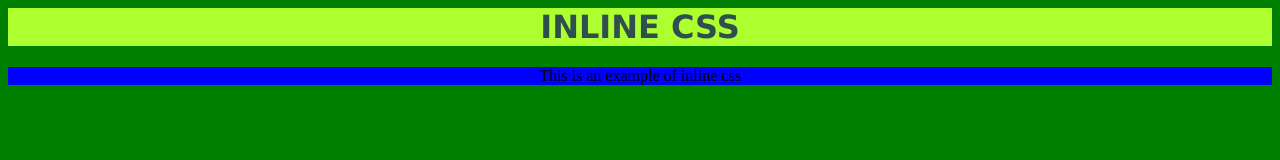
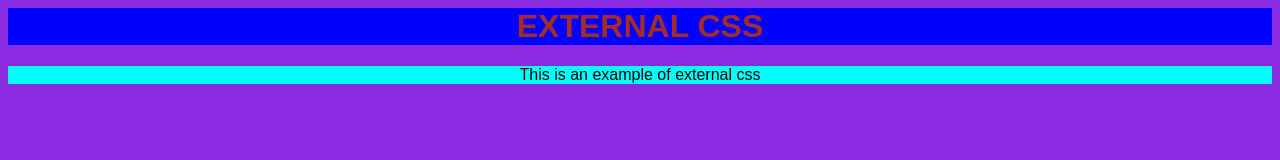
Before and after one commit to Daniella-13-gif/LESSON-7, a plain HTML site: page index.html in a window 1280 px wide. Drawn offline with Linux system fonts and the light colour scheme.

Commit message:
Add files via upload

```diff
--- a/index.html
+++ b/index.html
@@ -2,13 +2,17 @@
     <html>
 
     <head>
-    <title>INLINE CSS</title>
-    </head>
-    <body style="background-color: green;">
+    <title>EXTERNAL CSS</title>
+   <link href="style.css" rel="stylesheet">
+   </head>
+    <body>
         <center>
-            <h1 style="background-color: greenyellow; color:darkslategray;
-            font-family: Verdana, Geneva, Tahoma, sans-serif;">INLINE CSS</h1>
-
-            <p style="background-color: blue;color:black;font-family: 'Times New Roman', Times, serif;">This is an example of inline css</p>
+        <h1>
+       EXTERNAL CSS
+        </h1>
+        <p>
+         This is an example of external css
+        </p>
         </center>
     </body>
+    </html>
--- /dev/null
+++ b/style.css
@@ -0,0 +1,15 @@
+h1{
+color: brown;
+background-color: blue;
+font-family: Arial, Helvetica, sans-serif;
+}
+
+p{
+background-color: aqua;
+color: black;
+    font-family: fantasy;
+}
+
+body{
+background-color: blueviolet;
+}
```
